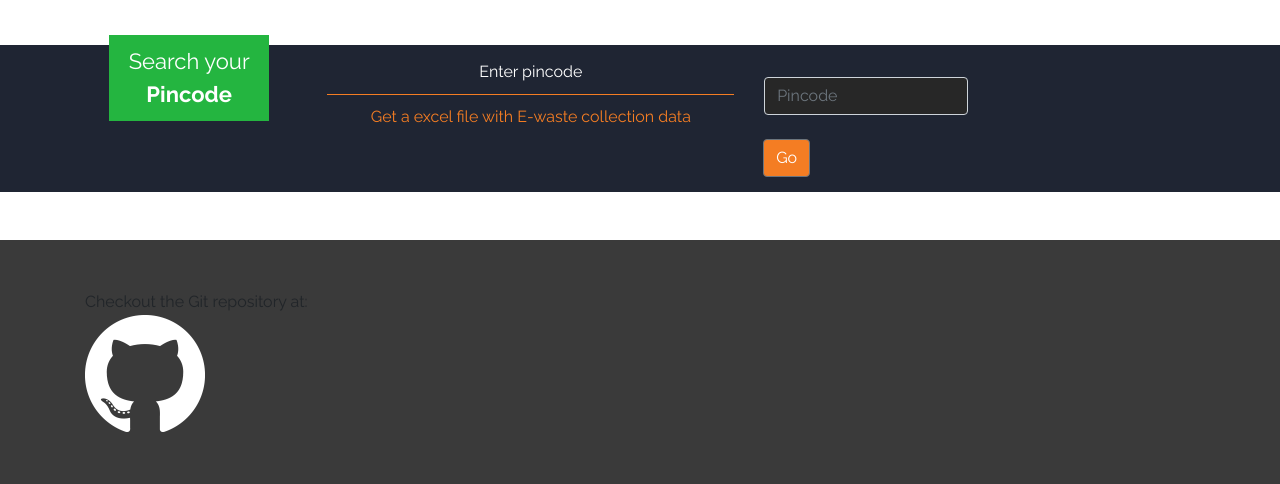
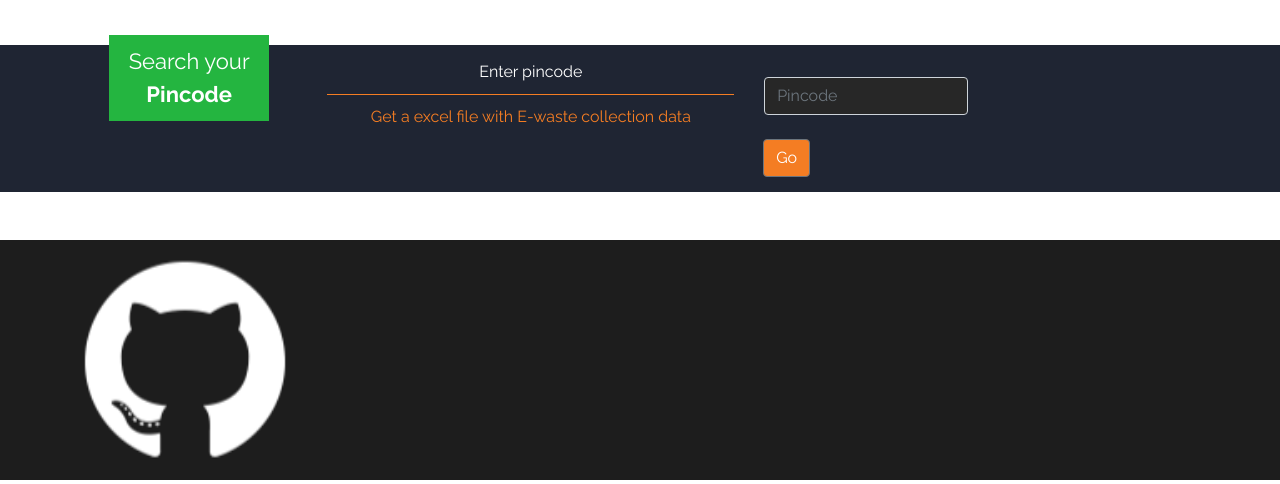
Before and after one commit to rdassi/aiml-lab-e-waste, a Flask app: page / in a window 1280 px wide. Shown: the part 2184-2668 px from the top of the page. Run offline with Flask 2, Linux system fonts and the light colour scheme; some libraries are stand-ins or nearby versions.

Commit message:
modified footer on index page

```diff
--- a/python-docker/templates/index.html
+++ b/python-docker/templates/index.html
@@ -198,12 +198,12 @@
     <br>
 
 
-    <div class="dark">
+    <div class="darker" style="align-items: center;">
     <div class="container animate-box" id="fh5co-footer">
-        <footer class="footer">Checkout the Git repository at:
+        <!-- <footer class="footer">Checkout the Git repository at:  -->
             <div class="image">
                         <a href="https://github.com/rdassi/aiml-lab-e-waste" target="_blank">
-                            <img class="octocat icons" src="../static/img/Octocat_white.png" alt="Octocat-Github" >
+                            <img class="octocat icons" src="../static/img/Octocat_white.png" alt="Octocat-Github" height="200px" width="200px">
                         </a>
             </div>
     </footer>
```
